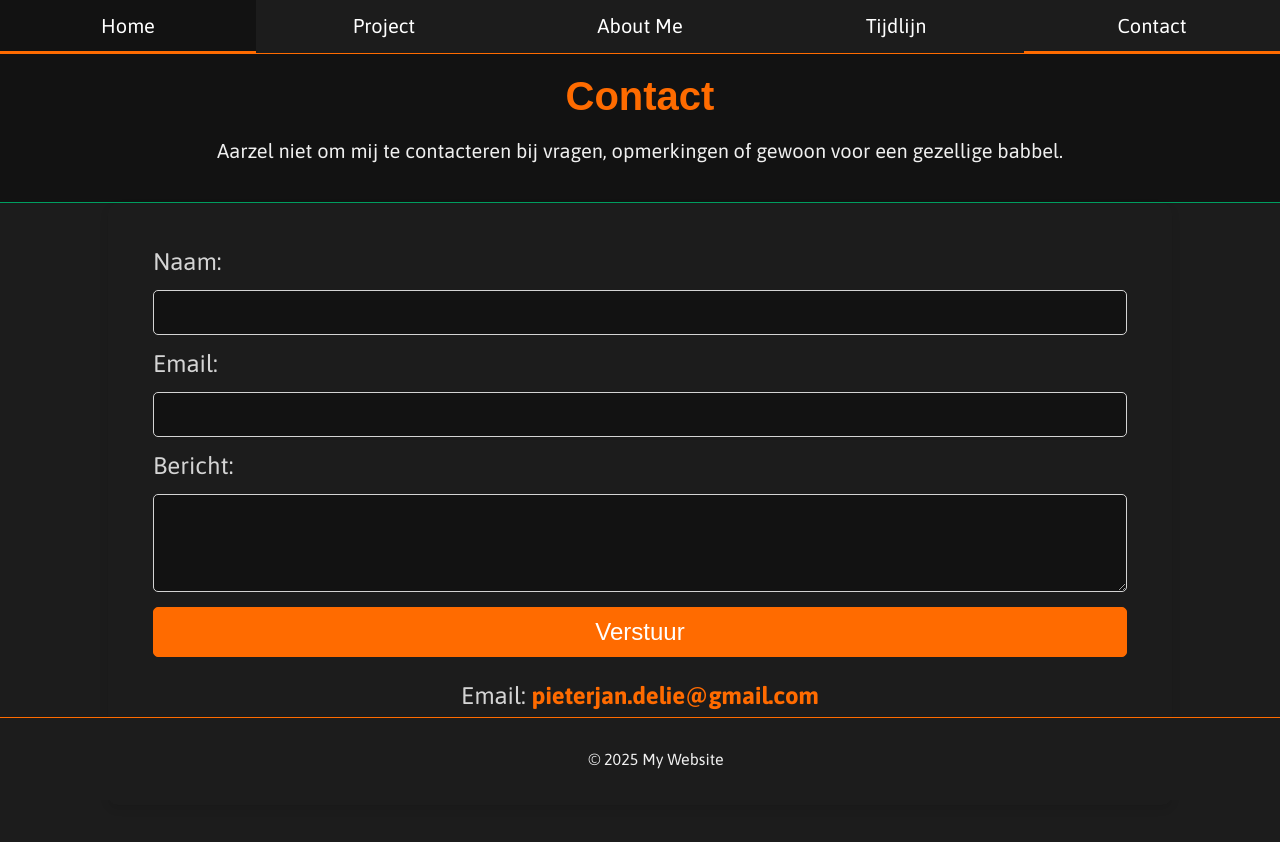
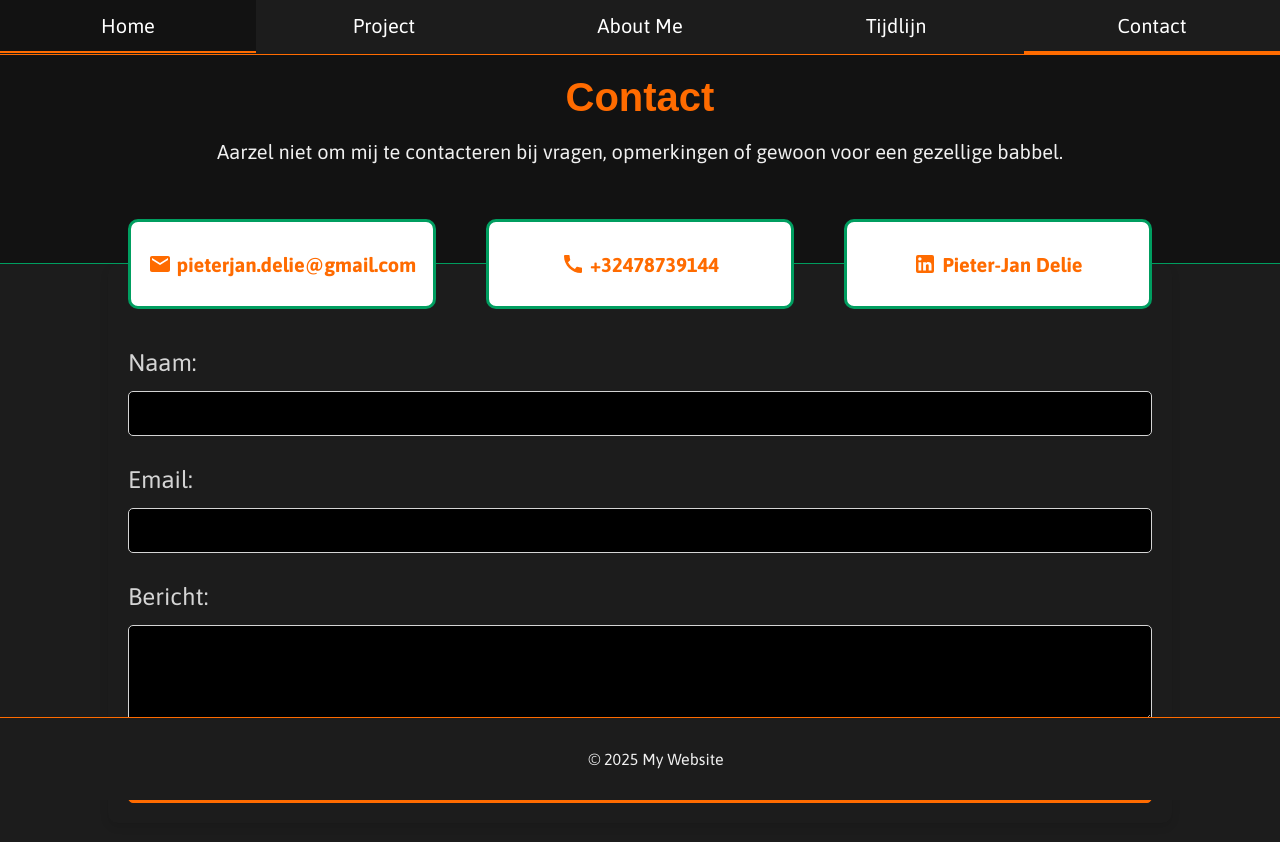
Before and after one commit to PieterJanDelie/Portfolio, a React (Create React App) app: page /contact in a window 1280 px wide. Shown: the top 842 px of the page. Built offline with nearby package versions, Linux system fonts and the light colour scheme; a web font is replaced by a local one.

Commit message:
Improve contact page

```diff
--- a/src/components/Header/Header.css
+++ b/src/components/Header/Header.css
@@ -40,7 +40,7 @@
 }
 
 .navbar-item.active {
-  border-bottom: 2px solid var(--accent-color);
+  border-bottom: 3px solid var(--accent-color);
 }
 
 @media screen and (max-width: 600px) {
--- a/src/index.css
+++ b/src/index.css
@@ -33,7 +33,7 @@ h1 {
 
 .hero {
   background-color: var(--background-color-hover);
-  padding: 20px 0;
+  padding: 20px 10px;
   text-align: center;
   border-bottom: 1px solid var(--secondary-color);
 }
--- a/src/pages/Contact/Contact.css
+++ b/src/pages/Contact/Contact.css
@@ -16,10 +16,10 @@
 }
 
 .contact-form {
-  margin: 25px;
   display: flex;
   flex-direction: column;
   gap: 15px;
+  padding-top: 20px;
 }
 
 .contact-form label {
@@ -29,10 +29,11 @@
 
 .contact-form input,
 .contact-form textarea {
-  padding: 10px;
+  margin: 0 0 15px 0;
   border: 1px solid var(--secondary-text-color);
   border-radius: 5px;
-  background-color: var(--background-color-hover);
+  padding: 10px;
+  background-color: black;
   color: var(--text-color);
   font-size: 1em;
 }
@@ -51,6 +52,7 @@
 .contact-form button:hover {
   background-color: var(--accent-color-dark);
 }
+
 .white {
   color: white;
 }
@@ -86,3 +88,57 @@
   color: var(--accent-color);
   text-align: center;
 }
+
+.contact-box {
+  display: flex;
+  justify-content: space-between;
+  padding: 10px 0;
+  border-radius: 10px;
+  height: 100px;
+  margin-top: -75px;
+  gap: 50px;
+  flex-wrap: wrap;
+}
+
+.contact-item {
+  display: flex;
+  align-items: center;
+  border-radius: 10px;
+  border: 3px solid var(--secondary-color);
+  color: var(--accent-color);
+  background-color: white;
+  padding: 10px;
+  flex: 1;
+  justify-content: center;
+  margin-bottom: 10px;
+}
+
+.contacthero {
+  padding-bottom: 80px !important;
+}
+
+.contact-text {
+  padding-left: 5px;
+  font-weight: 700;
+}
+
+@media (max-width: 860px) {
+  .contact-box {
+    flex-direction: row;
+    align-items: center;
+    margin-top: -55px;
+  }
+
+  .contact-item {
+    width: 100%;
+  }
+  .contact-box {
+    margin-bottom: 50px;
+  }
+}
+
+@media (max-width: 432px) {
+  .contact-box {
+    margin-bottom: 150px;
+  }
+}
--- a/src/pages/Contact/Contact.jsx
+++ b/src/pages/Contact/Contact.jsx
@@ -2,6 +2,8 @@ import React, { useState } from "react";
 import DefaultLayout from "../../layouts/DefaultLayout";
 import "./Contact.css";
 import LinkedInIcon from "@mui/icons-material/LinkedIn";
+import CallIcon from "@mui/icons-material/Call";
+import EmailIcon from "@mui/icons-material/Email";
 
 const Contact = () => {
   const [result, setResult] = useState("");
@@ -31,7 +33,7 @@ const Contact = () => {
 
   return (
     <DefaultLayout>
-      <div className="hero">
+      <div className="hero contacthero">
         <h1>Contact</h1>
         <p>
           Aarzel niet om mij te contacteren bij vragen, opmerkingen of gewoon
@@ -39,6 +41,20 @@ const Contact = () => {
         </p>
       </div>
       <div className="contact-container">
+        <div className="contact-box">
+          <div className="contact-item">
+            <EmailIcon />
+            <span className="contact-text">pieterjan.delie@gmail.com</span>
+          </div>
+          <div className="contact-item">
+            <CallIcon />
+            <span className="contact-text">+32478739144</span>
+          </div>
+          <div className="contact-item">
+            <LinkedInIcon />
+            <span className="contact-text">Pieter-Jan Delie</span>
+          </div>
+        </div>
         <form className="contact-form" onSubmit={onSubmit}>
           <label htmlFor="name">Naam:</label>
           <input type="text" id="name" name="name" required />
@@ -52,26 +68,6 @@ const Contact = () => {
           <button type="submit">Verstuur</button>
         </form>
         {result && <p className="result-message">{result}</p>}
-        <div className="contact-info">
-          <p>
-            Email:{" "}
-            <a href="mailto:pieterjan.delie@gmail.com">
-              pieterjan.delie@gmail.com
-            </a>
-          </p>
-          <p>
-            <a
-              href="https://www.linkedin.com/in/pieter-jan-delie/"
-              target="_blank"
-              rel="noopener noreferrer"
-            >
-              <span className="white">
-                <LinkedInIcon />
-              </span>{" "}
-              Pieter-Jan Delie
-            </a>
-          </p>
-        </div>
       </div>
     </DefaultLayout>
   );
--- a/src/pages/Project/Project.css
+++ b/src/pages/Project/Project.css
@@ -64,8 +64,8 @@
     45deg,
     black,
     black 20px,
-    yellow 20px,
-    yellow 40px
+    rgb(255, 221, 0) 20px,
+    rgb(255, 221, 0) 40px
   );
   color: white;
 }
```
